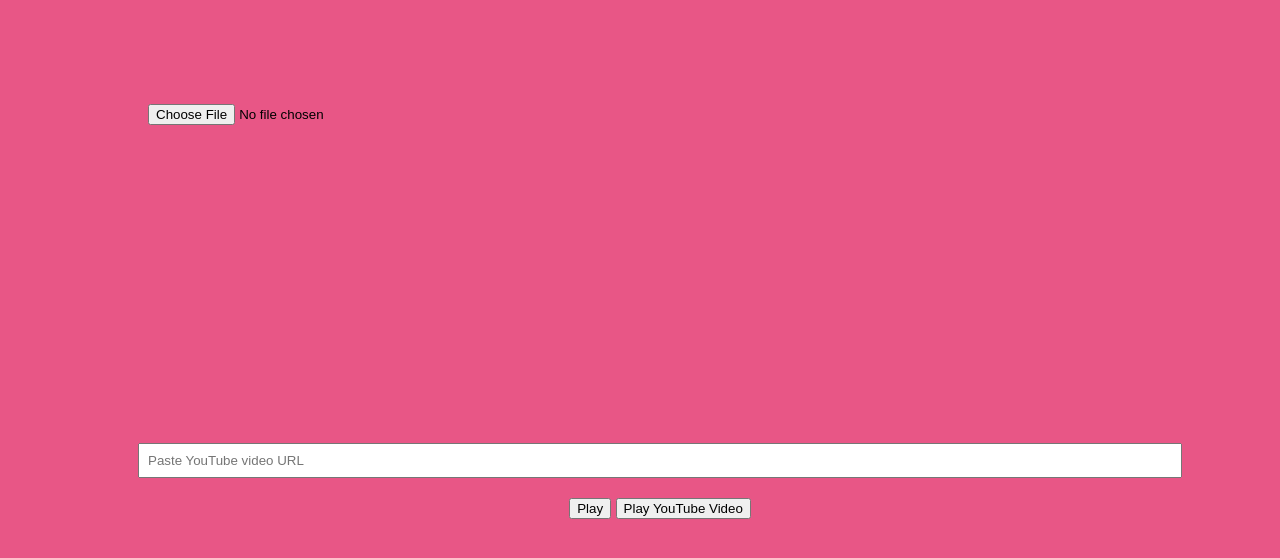
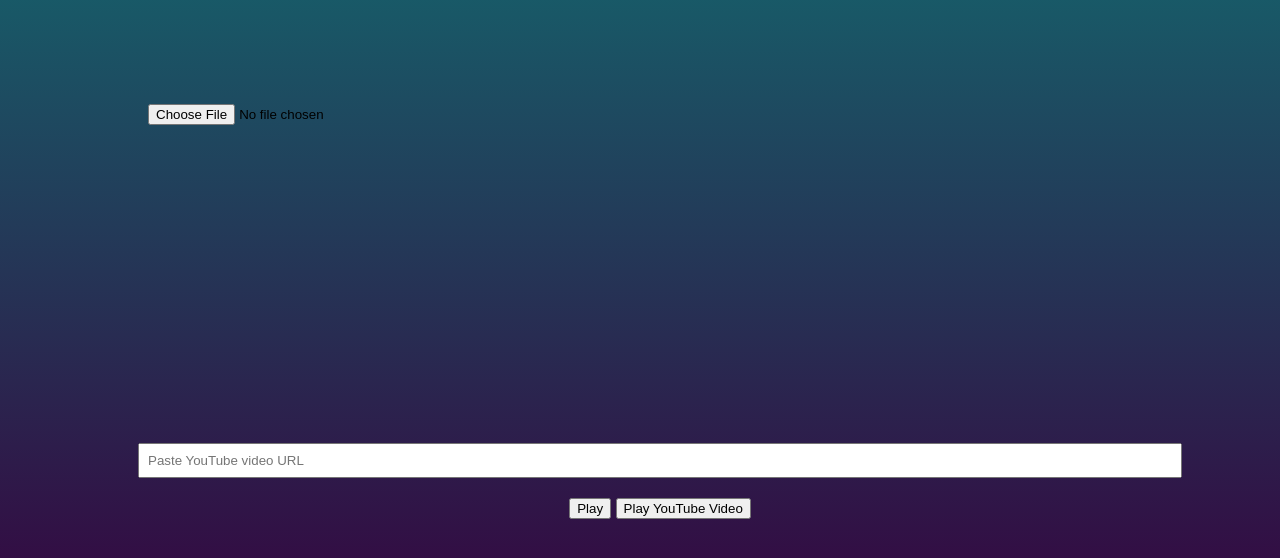
Before and after one commit to Trishammk/video-player, a plain HTML site: page index.html in a window 1280 px wide. Shown: the part 224-782 px from the top of the page. Drawn offline with Linux system fonts and the light colour scheme.

Commit message:
Update index.html

```diff
--- a/index.html
+++ b/index.html
@@ -12,7 +12,7 @@
       margin: 20px;
        height: 100vh;
        width: 100%;
-        background: rgb(232, 86, 134);
+      background: linear-gradient(to bottom, #175d69 23%, #330c43 95%);
 
     }
 
```
